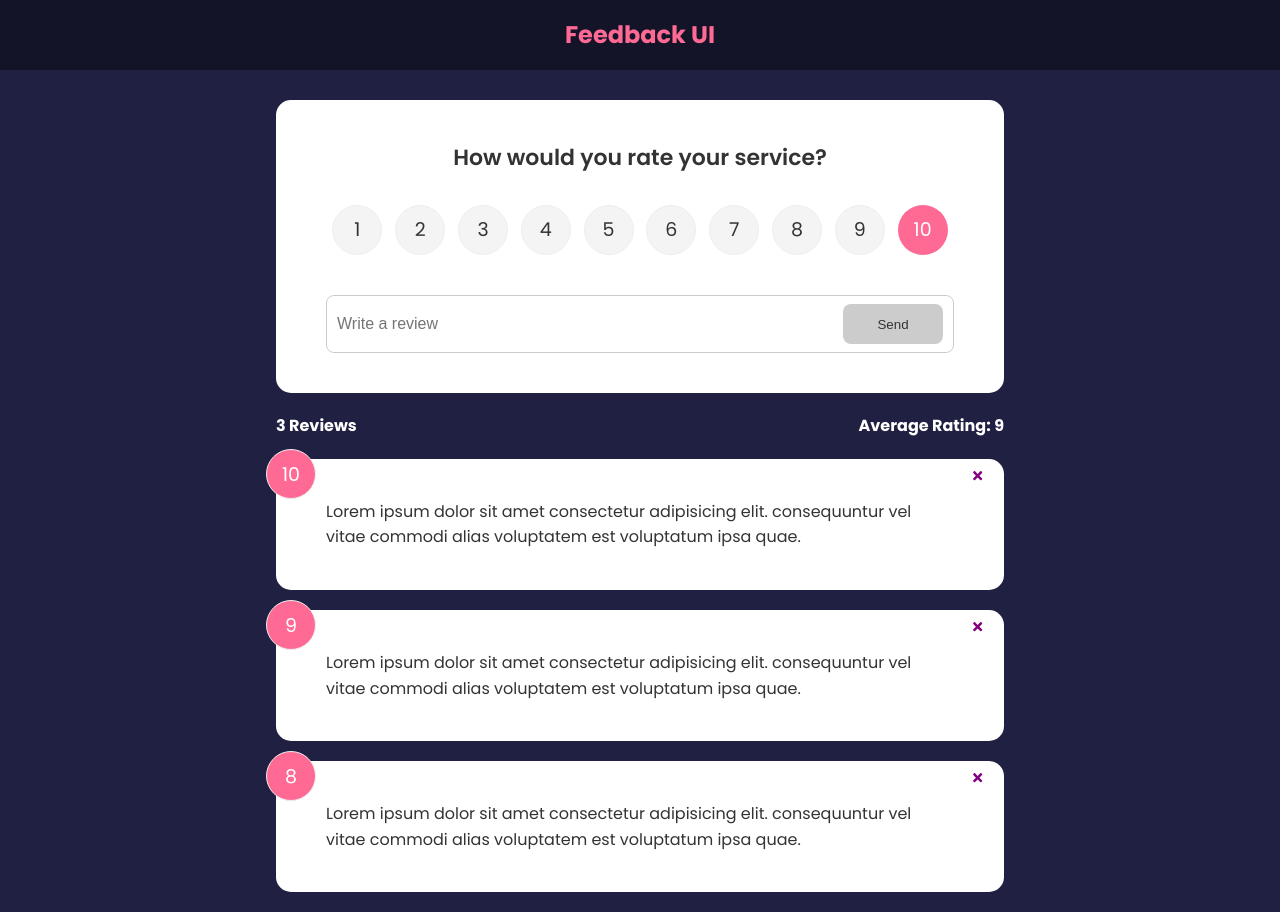
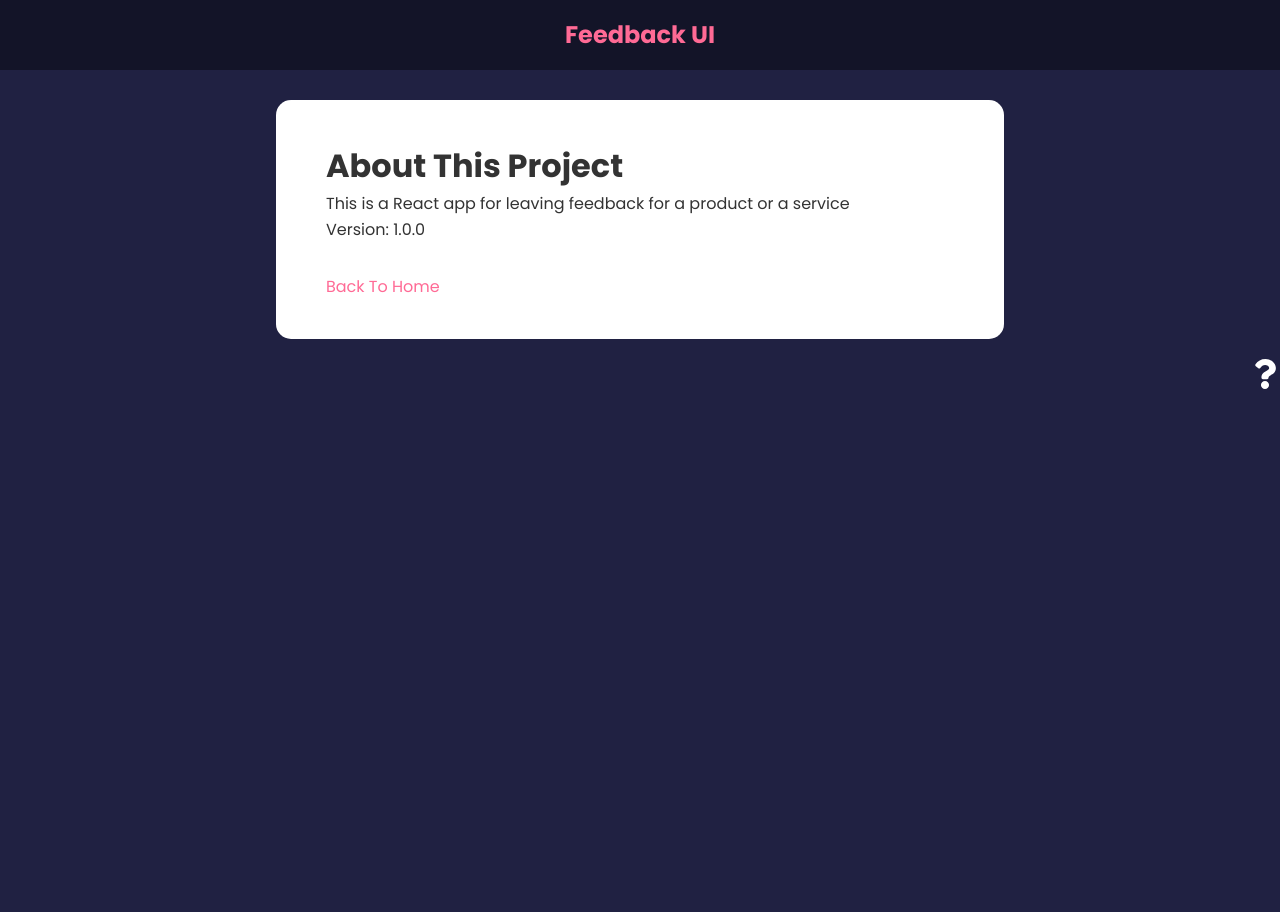
Before and after one commit to bgfranks/feedback-ui, a React (Create React App) app: page /about in a window 1280 px wide. After the commit the page ends 800 px from the top, so only its background shows below. Built offline with nearby package versions, Linux system fonts and the light colour scheme; the HTML template or start-up script is replaced by a standard one.

Commit message:
added an about page and routing

```diff
--- a/package.json
+++ b/package.json
@@ -10,6 +10,7 @@
     "react": "^18.0.0",
     "react-dom": "^18.0.0",
     "react-icons": "^4.3.1",
+    "react-router-dom": "^6.3.0",
     "react-scripts": "5.0.1",
     "uuid": "^8.3.2",
     "web-vitals": "^2.1.4"
--- a/src/App.jsx
+++ b/src/App.jsx
@@ -1,5 +1,6 @@
 import { useState } from 'react'
 import { v4 as uuidv4 } from 'uuid'
+import { BrowserRouter as Router, Route, Routes } from 'react-router-dom'
 import FeedbackData from './data/FeedbackData'
 
 //components
@@ -7,6 +8,8 @@ import Header from './components/Header'
 import FeedbackList from './components/FeedbackList'
 import FeedbackStats from './components/FeedbackStats'
 import FeedbackForm from './components/FeedbackForm'
+import About from './pages/About'
+import AboutIconLink from './components/AboutIconLink'
 
 function App() {
   const [feedback, setFeeback] = useState(FeedbackData)
@@ -24,14 +27,29 @@ function App() {
   }
 
   return (
-    <>
+    <Router>
       <Header />
       <div className='container'>
-        <FeedbackForm handleAddFeedback={addFeedback} />
-        <FeedbackStats feedback={feedback} />
-        <FeedbackList feedback={feedback} handleDelete={deleteFeedback} />
+        <Routes>
+          <Route
+            exact
+            path='/'
+            element={
+              <>
+                <FeedbackForm handleAddFeedback={addFeedback} />
+                <FeedbackStats feedback={feedback} />
+                <FeedbackList
+                  feedback={feedback}
+                  handleDelete={deleteFeedback}
+                />
+              </>
+            }
+          />
+          <Route path='/about' element={<About />} />
+        </Routes>
       </div>
-    </>
+      <AboutIconLink />
+    </Router>
   )
 }
 
--- /dev/null
+++ b/src/components/AboutIconLink.jsx
@@ -0,0 +1,12 @@
+import { FaQuestion } from 'react-icons/fa'
+import { Link } from 'react-router-dom'
+
+export default function AboutIconLink() {
+  return (
+    <div className='about-link'>
+      <Link to='/about'>
+        <FaQuestion size={30} />
+      </Link>
+    </div>
+  )
+}
--- a/src/components/Header.jsx
+++ b/src/components/Header.jsx
@@ -1,4 +1,5 @@
 import PropTypes from 'prop-types'
+import { Link } from 'react-router-dom'
 
 export default function Header({ text, bgColor, textColor }) {
   const headerStyles = {
@@ -9,7 +10,14 @@ export default function Header({ text, bgColor, textColor }) {
   return (
     <header style={headerStyles}>
       <div className='container'>
-        <h2>{text}</h2>
+        <h2>
+          <Link
+            style={{ textDecoration: 'none', color: `${textColor}` }}
+            to='/'
+          >
+            {text}
+          </Link>
+        </h2>
       </div>
     </header>
   )
--- /dev/null
+++ b/src/pages/About.jsx
@@ -0,0 +1,17 @@
+import { Link } from 'react-router-dom'
+import Card from '../components/shared/Card'
+
+export default function About() {
+  return (
+    <Card>
+      <h1>About This Project</h1>
+      <p>This is a React app for leaving feedback for a product or a service</p>
+      <p>Version: 1.0.0</p>
+      <p style={{ paddingTop: '5%' }}>
+        <Link style={{ textDecoration: 'none', color: '#ff6a95' }} to='/'>
+          Back To Home
+        </Link>
+      </p>
+    </Card>
+  )
+}
```
Also changed, not shown: 1 other file (tests, documents, lock files or other folders).
